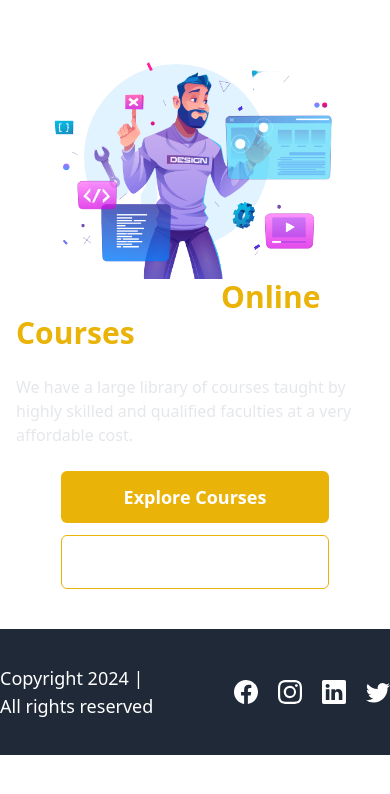
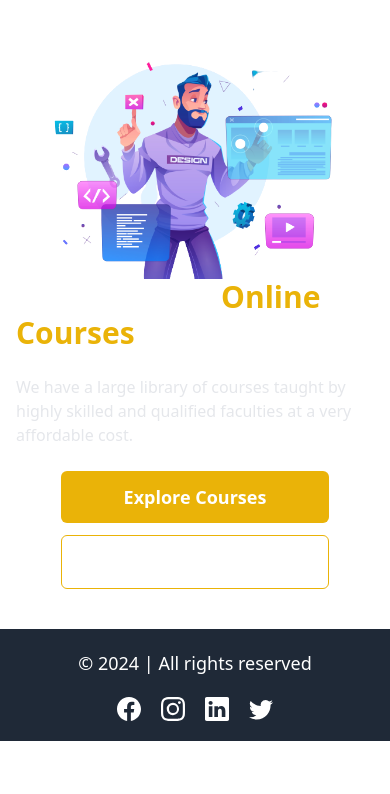
Before and after one commit to AbhayBamboriya/d, a React (Vite) app: page / in a window 390 px wide. Shown: the top 794 px of the page. Built offline with nearby package versions, Linux system fonts and the light colour scheme.

Commit message:
Made footer also responsive

```diff
--- a/src/Component/Footer.jsx
+++ b/src/Component/Footer.jsx
@@ -1,34 +1,53 @@
-// bs-bootstrap icons of react
-import {BsFacebook, BsInstagram,BsLinkedin,BsTwitter} from 'react-icons/bs'
-function Footer(){
-    const currentDate=new Date();
-    const year=currentDate.getFullYear();
-    return(
-        <>
-        {/* in relative we can defined the position using left,right,bottom,top */}
-        {/* vh is relative unit */}
-        <footer className='relative left-0 bottom-0 h-[15vh] gap-20 py-5 flex  sm:flex-row items-center justify-between text-white bg-gray-800 sm:px-20 w-full'>
-                <section className='text-lg text-red'>
-                    Copyright {year} | All rights reserved
+import { BsFacebook, BsInstagram, BsLinkedin, BsTwitter } from 'react-icons/bs';
+
+function Footer() {
+  const currentDate = new Date();
+  const year = currentDate.getFullYear();
+
+  return (
+    <footer className="relative left-0 bottom-0 w-full bg-gray-800 text-white py-5 px-5 sm:px-20 flex flex-col sm:flex-row items-center justify-between gap-5 sm:gap-20">
+      {/* Copyright */}
+      <section className="text-center sm:text-left text-lg ext-red-500">
+        © {year} | All rights reserved
       </section>
-                <section className='flex items-center justify-center gap-5 text-2xl text-white'>
-                    <a className='hover:text-yellow-500 transition-all ease-in-out duration-300 cursor-pointer' href='https://www.facebook.com/'>
 
+      {/* Social Icons */}
+      <section className="flex items-center justify-center gap-5 text-2xl">
+        <a
+          href="https://www.facebook.com/"
+          target="_blank"
+          rel="noopener noreferrer"
+          className="hover:text-yellow-500 transition-colors duration-300"
+        >
           <BsFacebook />
         </a>
-                    <a className='hover:text-yellow-500 transition-all ease-in-out duration-300 cursor-pointer' href='https://www.instagram.com/'>
+        <a
+          href="https://www.instagram.com/"
+          target="_blank"
+          rel="noopener noreferrer"
+          className="hover:text-yellow-500 transition-colors duration-300"
+        >
           <BsInstagram />
         </a>
-                    <a className='hover:text-yellow-500 transition-all ease-in-out duration-300 cursor-pointer' href='https://www.linkedin.com/'>
+        <a
+          href="https://www.linkedin.com/"
+          target="_blank"
+          rel="noopener noreferrer"
+          className="hover:text-yellow-500 transition-colors duration-300"
+        >
           <BsLinkedin />
         </a>
-                    <a className='hover:text-yellow-500 transition-all ease-in-out duration-300 cursor-pointer' href='https://twitter.com/'>
+        <a
+          href="https://twitter.com/"
+          target="_blank"
+          rel="noopener noreferrer"
+          className="hover:text-yellow-500 transition-colors duration-300"
+        >
           <BsTwitter />
         </a>
       </section>
     </footer>
-        </>
-    )
+  );
 }
 
-export default Footer
+export default Footer;
--- a/src/Helpers/axiosInstance.js
+++ b/src/Helpers/axiosInstance.js
@@ -1,7 +1,7 @@
 
 import axios from "axios";
-// const BASE_URL="https://lms-server-10l8.onrender.com/api/v1"
-const BASE_URL="http://localhost:4052/api/v1"
+const BASE_URL="https://lms-server-10l8.onrender.com/api/v1"
+// const BASE_URL="http://localhost:4052/api/v1"
 // const BASE_URL="https://lms-server-kc50bkrc3-abhays-projects-efa9d066.vercel.app/"
 
 const  axiosInstance=axios.create();
```
Lines whose indentation alone changed are shown as unchanged.
